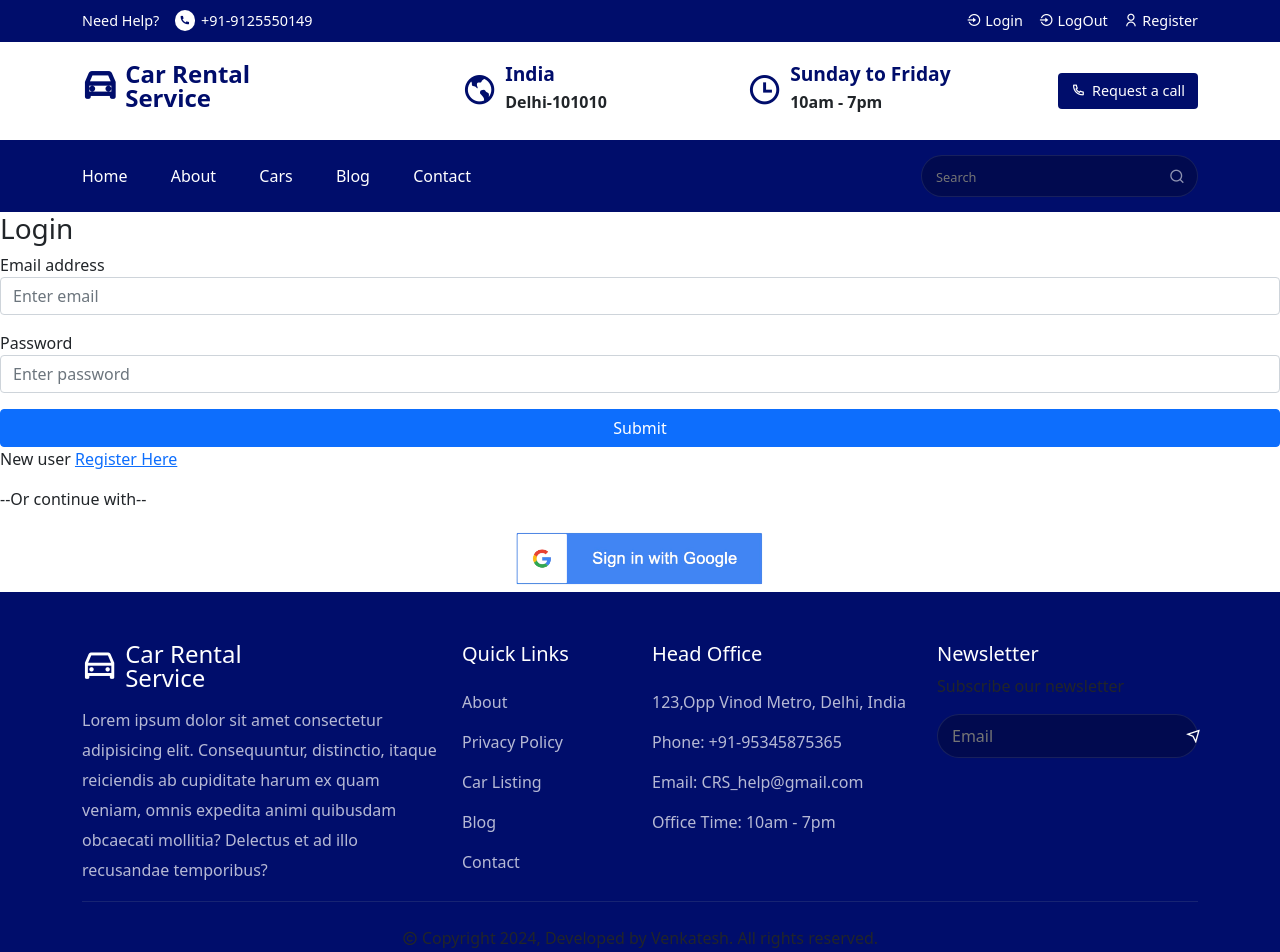
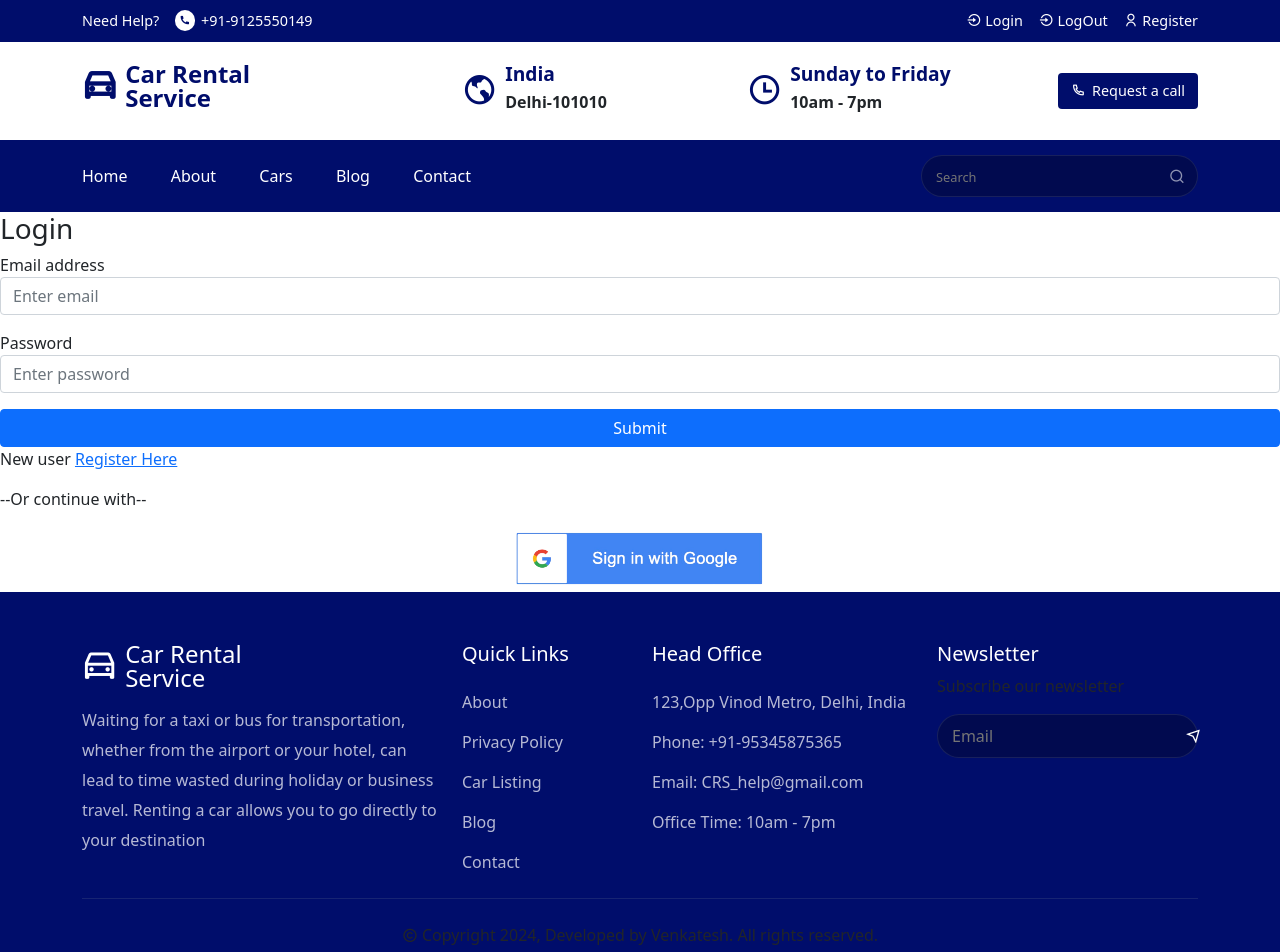
Before and after one commit to Venkateshjakkam/Car_Rental_App, a React (Create React App) app: page / in a window 1280 px wide. Shown: the top 952 px of the page. Built offline with nearby package versions, Linux system fonts and the light colour scheme; no server answers; the database is empty.

Commit message:
fourth commit

```diff
--- a/src/components/Footer/Footer.jsx
+++ b/src/components/Footer/Footer.jsx
@@ -48,10 +48,9 @@ const Footer = () => {
               </h1>
             </div>
             <p className="footer__logo-content">
-              Lorem ipsum dolor sit amet consectetur adipisicing elit.
-              Consequuntur, distinctio, itaque reiciendis ab cupiditate harum ex
-              quam veniam, omnis expedita animi quibusdam obcaecati mollitia?
-              Delectus et ad illo recusandae temporibus?
+            Waiting for a taxi or bus for transportation, whether from the airport or your hotel,
+            can lead to time wasted during holiday or business travel. Renting a car allows you to
+            go directly to your destination
             </p>
           </Col>
 
--- a/src/components/Header/Header.jsx
+++ b/src/components/Header/Header.jsx
@@ -57,8 +57,6 @@ const Header = () => {
   }, []);
 
   const toggleMenu = () => menuRef.current.classList.toggle("menu__active");
-
-
 
 
   const logOut = () => {
--- a/src/components/UI/AboutSection.jsx
+++ b/src/components/UI/AboutSection.jsx
@@ -20,12 +20,9 @@ const AboutSection = ({ aboutClass }) => {
               <h4 className="section__subtitle">About Us</h4>
               <h2 className="section__title">Welcome to car rent service</h2>
               <p className="section__description">
-                Lorem ipsum dolor sit amet consectetur, adipisicing elit.
-                Voluptatum blanditiis esse accusantium dignissimos labore
-                laborum. Veniam, corporis mollitia temporibus, in quaerat vero
-                deleniti amet dolorem repudiandae, pariatur nam dolore! Impedit
-                neque sit ad temporibus quam similique dolor ipsam praesentium
-                sunt.
+              Waiting for a taxi or bus for transportation, whether from the airport or your hotel,
+            can lead to time wasted during holiday or business travel. Renting a car allows you to
+            go directly to your destination.
               </p>
 
               <div className="about__section-item d-flex align-items-center">
--- a/src/components/UI/BecomeDriverSection.jsx
+++ b/src/components/UI/BecomeDriverSection.jsx
@@ -1,8 +1,10 @@
 import React from "react";
 import "../../styles/become-driver.css";
 import { Container, Row, Col } from "reactstrap";
+import driverImg from "../../assets/all-images/toyota-offer-2.png";
 
-import driverImg from "../../assets/all-images/toyota-offer-2.png";
+
+
 
 const BecomeDriverSection = () => {
   return (
--- a/src/components/UI/Testimonial.jsx
+++ b/src/components/UI/Testimonial.jsx
@@ -40,10 +40,10 @@ const Testimonial = () => {
     <Slider {...settings}>
       <div className="testimonial py-4 px-3">
         <p className="section__description">
-          Lorem ipsum dolor sit amet consectetur adipisicing elit. Ducimus magni
-          explicabo molestias recusandae repudiandae, dolor, sapiente placeat
-          ab, animi eum minima nulla facere aliquam aut vitae quo pariatur
-          voluptate odit?
+       They are haveing android and IOS apps. Straightforward app to use.
+        I always find rent a car the cheapest option and have
+        never had a bad experience using them. I always end up
+        returning to them after doing my research before renting a car.
         </p>
 
         <div className="mt-3 d-flex align-items-center gap-4">
@@ -58,10 +58,10 @@ const Testimonial = () => {
 
       <div className="testimonial py-4 px-3">
         <p className="section__description">
-          Lorem ipsum dolor sit amet consectetur adipisicing elit. Ducimus magni
-          explicabo molestias recusandae repudiandae, dolor, sapiente placeat
-          ab, animi eum minima nulla facere aliquam aut vitae quo pariatur
-          voluptate odit?
+        They are haveing android and IOS apps. Straightforward app to use.
+        I always find rent a car the cheapest option and have
+        never had a bad experience using them. I always end up
+        returning to them after doing my research before renting a car.
         </p>
 
         <div className="mt-3 d-flex align-items-center gap-4">
@@ -76,10 +76,10 @@ const Testimonial = () => {
 
       <div className="testimonial py-4 px-3">
         <p className="section__description">
-          Lorem ipsum dolor sit amet consectetur adipisicing elit. Ducimus magni
-          explicabo molestias recusandae repudiandae, dolor, sapiente placeat
-          ab, animi eum minima nulla facere aliquam aut vitae quo pariatur
-          voluptate odit?
+        They are haveing android and IOS apps. Straightforward app to use.
+        I always find rent a car the cheapest option and have
+        never had a bad experience using them. I always end up
+        returning to them after doing my research before renting a car.
         </p>
 
         <div className="mt-3 d-flex align-items-center gap-4">
@@ -94,10 +94,10 @@ const Testimonial = () => {
 
       <div className="testimonial py-4 px-3">
         <p className="section__description">
-          Lorem ipsum dolor sit amet consectetur adipisicing elit. Ducimus magni
-          explicabo molestias recusandae repudiandae, dolor, sapiente placeat
-          ab, animi eum minima nulla facere aliquam aut vitae quo pariatur
-          voluptate odit?
+        They are haveing android and IOS apps. Straightforward app to use.
+        I always find rent a car the cheapest option and have
+        never had a bad experience using them. I always end up
+        returning to them after doing my research before renting a car.
         </p>
 
         <div className="mt-3 d-flex align-items-center gap-4">
--- a/src/pages/About.jsx
+++ b/src/pages/About.jsx
@@ -29,17 +29,13 @@ const About = () => {
                 </h2>
 
                 <p className="section__description">
-                  Lorem ipsum dolor sit, amet consectetur adipisicing elit.
-                  Eveniet veniam assumenda aperiam accusantium ex autem
-                  perferendis repellendus nostrum delectus. Nemo et dolore est
-                  tempore rem minima adipisci magni dolorum ipsam.
+
                 </p>
 
                 <p className="section__description">
-                  Lorem ipsum dolor sit, amet consectetur adipisicing elit.
-                  Eveniet veniam assumenda aperiam accusantium ex autem
-                  perferendis repellendus nostrum delectus. Nemo et dolore est
-                  tempore rem minima adipisci magni dolorum ipsam.
+                Waiting for a taxi or bus for transportation, whether from the airport or your hotel,
+            can lead to time wasted during holiday or business travel. Renting a car allows you to
+            go directly to your destination.
                 </p>
 
                 <div className=" d-flex align-items-center gap-3 mt-4">
--- a/src/pages/Login.js
+++ b/src/pages/Login.js
@@ -28,7 +28,6 @@ function Login() {
   return (
     <form onSubmit={handleSubmit}>
       <h3>Login</h3>
-
       <div className="mb-3">
         <label>Email address</label>
         <input
--- a/src/styles/about-section.css
+++ b/src/styles/about-section.css
@@ -6,6 +6,7 @@
   color: #f9a826;
   font-size: 1.1rem;
 }
+
 
 @media only screen and (max-width: 992px) {
   .about__section-content h2 {
```
Also changed, not shown: 1 other file (tests, documents, lock files or other folders).
